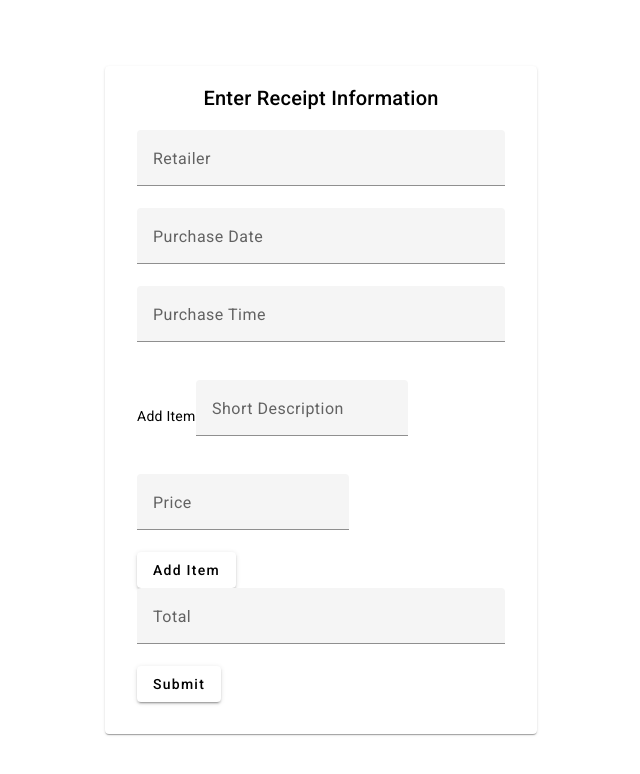
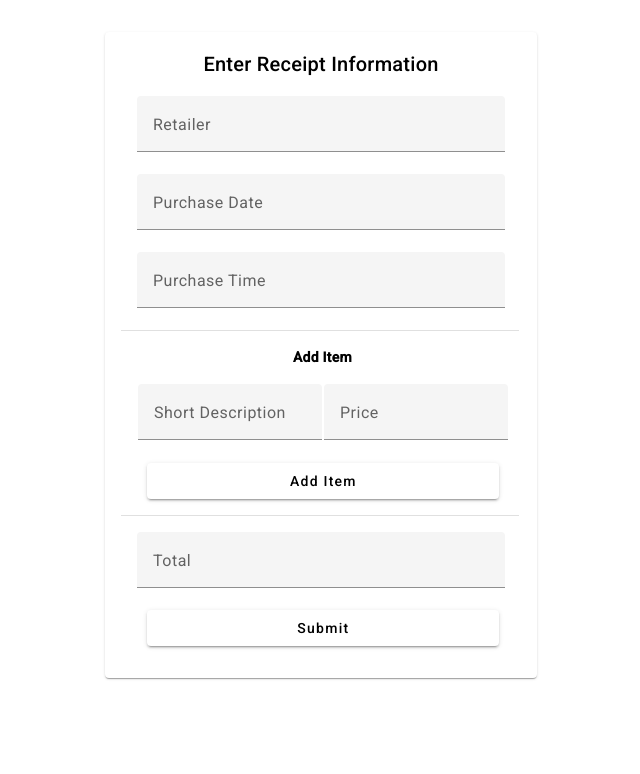
Before and after one commit to thanshaw02/receipt-api-kotlin, an Angular app in the folder frontend/: page / in a window 1280 px wide. Shown: the top 774 px of the page, without its empty margins (319-959 px from the left). Built offline with nearby package versions, Linux system fonts and the light colour scheme.

Commit message:
styling changes to the receipt item and receipt item list components

```diff
--- a/frontend/src/app/app.module.ts
+++ b/frontend/src/app/app.module.ts
@@ -11,7 +11,7 @@ import { FormsModule, ReactiveFormsModule  } from "@angular/forms";
 import { MatIconModule } from "@angular/material/icon"
 import { MatInputModule } from '@angular/material/input';
 import { MatButtonModule } from '@angular/material/button';
-import { MatGridListModule } from '@angular/material/grid-list';
+import { MatDividerModule } from '@angular/material/divider';
 
 // Project component imports
 import { AppRoutingModule } from './app-routing/index';
@@ -40,8 +40,8 @@ import { ReceiptItemComponent } from './components/receipt-item/receipt-item.com
     MatIconModule,
     MatInputModule,
     MatButtonModule,
-    MatGridListModule,
     HttpClientModule,
+    MatDividerModule,
   ],
   providers: [],
   bootstrap: [AppComponent]
--- a/frontend/src/app/components/receipt-form/receipt-form.component.css
+++ b/frontend/src/app/components/receipt-form/receipt-form.component.css
@@ -1,8 +1,8 @@
 .main-div{
-  height: 100vh;
   display: flex;
   justify-content: center;
   align-items: center;
+  margin-top: 2rem;
 }
 
 mat-card-title {
@@ -16,3 +16,8 @@ mat-card-content {
 mat-form-field {
   width: 23rem;
 }
+
+button {
+  width: 22rem;
+  margin-left: 0.65rem;
+}
--- a/frontend/src/app/components/receipt-form/receipt-form.component.html
+++ b/frontend/src/app/components/receipt-form/receipt-form.component.html
@@ -1,4 +1,5 @@
-<div class="main-div"><mat-card class="main-content">
+<div class="main-div">
+  <mat-card class="main-content">
     <mat-card-content>
       <mat-card-title>Enter Receipt Information</mat-card-title>
       <mat-card-content>
--- a/frontend/src/app/components/receipt-item-list/receipt-item-list.component.css
+++ b/frontend/src/app/components/receipt-item-list/receipt-item-list.component.css
@@ -0,0 +1,4 @@
+mat-divider {
+  margin-left: -1rem;
+  width: 24.85rem;
+}
--- a/frontend/src/app/components/receipt-item-list/receipt-item-list.component.html
+++ b/frontend/src/app/components/receipt-item-list/receipt-item-list.component.html
@@ -1,7 +1,11 @@
+<mat-divider style="margin-bottom: 1rem;"/>
+
 <!-- Listing the previously added ReceiptItem's -->
-  <div *ngFor="let item of receiptItems; index as i">
-    <app-receipt-item (receiptItem)="item"/>
-  </div>
+<div *ngFor="let item of receiptItems; index as i">
+  <app-receipt-item [receiptItem]="item"/>
+</div>
 
 <!-- ReceiptItem template, this is where you can add a new ReceiptItem -->
 <app-receipt-item (receiptItemEmitter)="addNewReceiptItem($event)"/>
+
+<mat-divider style="margin-top: 1rem; margin-bottom: 1rem;"/>
--- a/frontend/src/app/components/receipt-item-list/receipt-item-list.component.ts
+++ b/frontend/src/app/components/receipt-item-list/receipt-item-list.component.ts
@@ -10,12 +10,7 @@ export class ReceiptItemListComponent {
   // @Output()
   // public receiptItems = new EventEmitter<Array<ReceiptItem>>();
 
-  public receiptItems: Array<ReceiptItem> = [
-    // {
-    //   shortDescription: "Test",
-    //   price: "3.29"
-    // }
-  ];
+  public receiptItems: Array<ReceiptItem> = [];
 
   public addNewReceiptItem(receiptItem: ReceiptItem) {
     this.receiptItems.push(receiptItem);
--- a/frontend/src/app/components/receipt-item/receipt-item.component.css
+++ b/frontend/src/app/components/receipt-item/receipt-item.component.css
@@ -0,0 +1,14 @@
+mat-form-field {
+  width: 11.5rem;
+}
+
+button {
+  width: 22rem;
+  margin-left: 0.65rem;
+}
+
+mat-divider {
+  margin-bottom: 1rem;
+  margin-left: 0.5rem;
+  width: 22rem;
+}
--- a/frontend/src/app/components/receipt-item/receipt-item.component.html
+++ b/frontend/src/app/components/receipt-item/receipt-item.component.html
@@ -1,14 +1,18 @@
-<div>
+<!-- Receipt item title -->
+<span style="margin-left: 9.75rem; font-weight: bold;">
+  {{ receiptItem?.shortDescription || "Add Item" }}
+</span>
 
-  <!-- Receipt item title -->
-  <span>{{ receiptItem?.shortDescription || "Add Item" }}</span>
-
+<table style="margin-top: 1rem;" cellspacing="0">
+  <tr>
+    <td>
       <!-- Receipt item short description -->
-  <mat-form-field style="margin-top: 1rem;">
+      <mat-form-field>
         <mat-label for="short-description">
           Short Description
         </mat-label>
         <input
+          disabled="{{ receiptItem !== undefined }}"
           id="short-description"
           matInput
           type="text"
@@ -16,13 +20,15 @@
           #shortDescription
         >
       </mat-form-field>
-
+    </td>
+    <td>
       <!-- Receipt item price -->
-  <mat-form-field style="margin-top: 1rem;">
+      <mat-form-field>
         <mat-label for="price">
           Price
         </mat-label>
         <input
+          disabled="{{ receiptItem !== undefined }}"
           id="price"
           matInput
           type="text"
@@ -30,17 +36,18 @@
           #price
         >
       </mat-form-field>
-
+    </td>
+  </tr>
+</table>
+<div *ngIf="!receiptItem">
   <!-- Button displayed only if this element is the template one -->
   <!-- NOTE: Add "+" icon to this button if possible to make it look nice -->
-  <div *ngIf="!receiptItem">
   <button
     mat-raised-button
-      type="button"
     (click)="addReceiptItem(shortDescription.value, price.value)"
   >
     Add Item
   </button>
 </div>
 
-</div>
+<mat-divider *ngIf="receiptItem"/>
--- a/frontend/src/app/components/receipt-item/receipt-item.component.ts
+++ b/frontend/src/app/components/receipt-item/receipt-item.component.ts
@@ -16,10 +16,6 @@ export class ReceiptItemComponent {
   // this is used for displaying an already added ReceiptItem
   @Input() public receiptItem?: ReceiptItem;
 
-  constructor() {
-    console.log(`ReceiptItem on init: ${JSON.stringify(this.receiptItem)}`);
-  }
-
   // this emits when a new ReceiptItem is created/add
   @Output() public receiptItemEmitter = new EventEmitter<ReceiptItem>();
 
```
Lines whose indentation alone changed are shown as unchanged.
